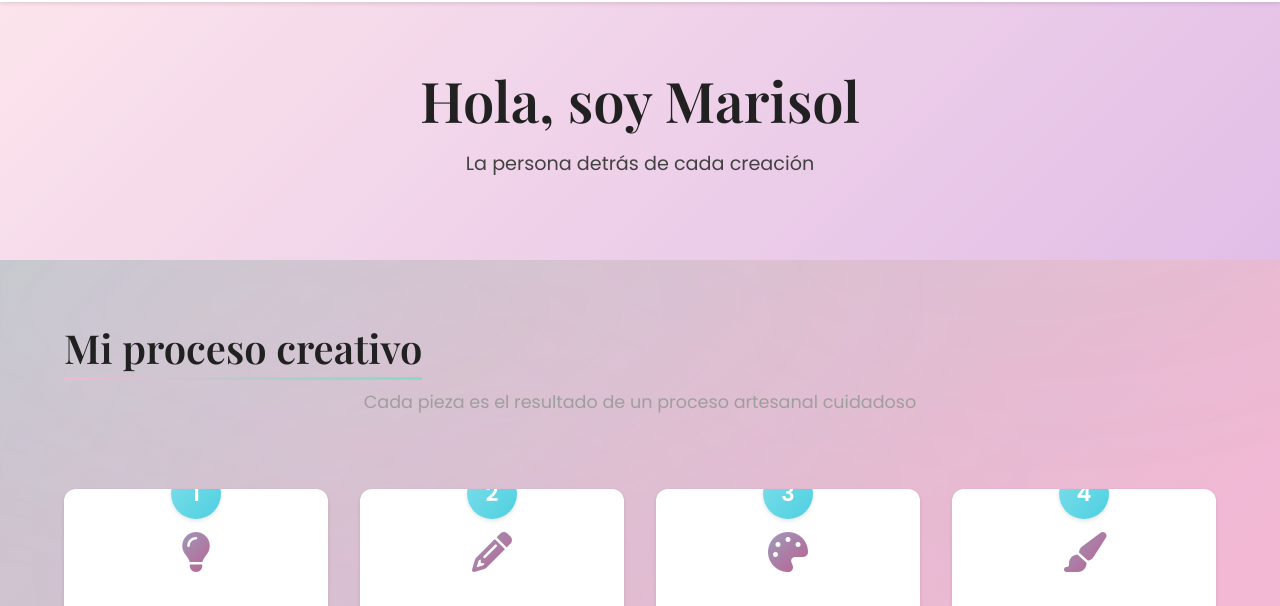
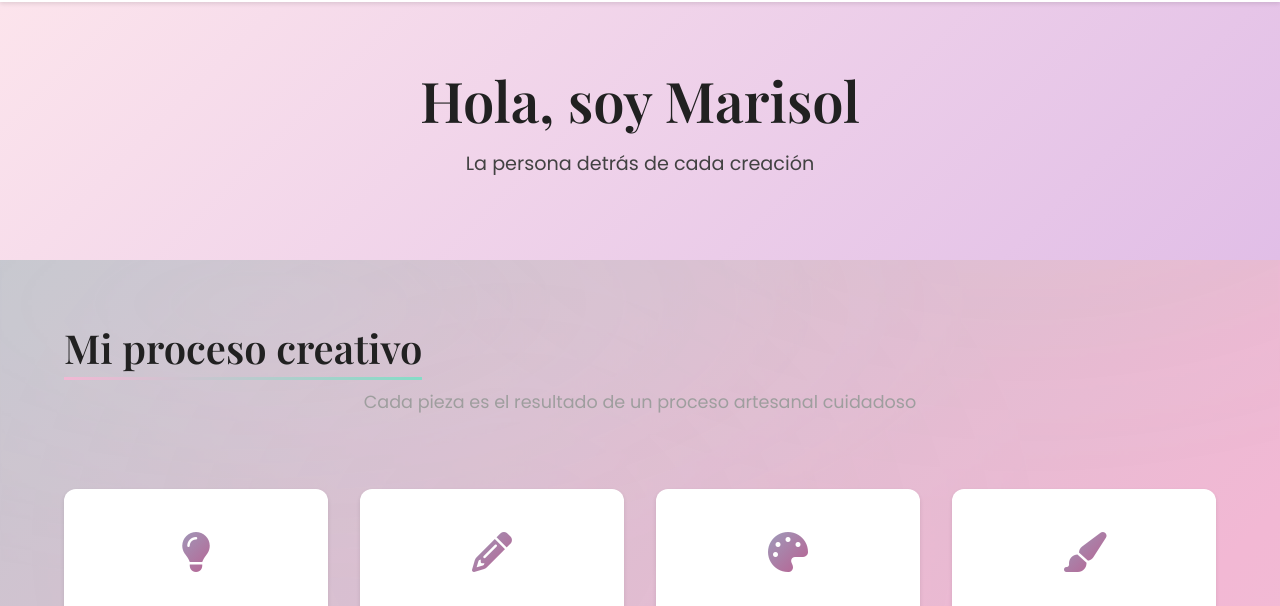
Before and after one commit to Martincagliero/Casi-como-ella, a website: page sobre-mi.html in a window 1280 px wide. Shown: the part 96-702 px from the top of the page. Drawn offline with nearby package versions, Linux system fonts and the light colour scheme.

Commit message:
Eliminar números de process-cards

```diff
--- a/sobre-mi.html
+++ b/sobre-mi.html
@@ -54,7 +54,6 @@
 
             <div class="process-grid">
                 <div class="process-card hover-premium card-premium">
-                    <div class="process-number" data-target="1" data-duration="800">1</div>
                     <div class="process-icon icon-pulse">
                         <i class="fas fa-lightbulb"></i>
                     </div>
@@ -63,7 +62,6 @@
                 </div>
 
                 <div class="process-card hover-premium card-premium">
-                    <div class="process-number" data-target="2" data-duration="800">2</div>
                     <div class="process-icon icon-pulse">
                         <i class="fas fa-pencil-alt"></i>
                     </div>
@@ -72,7 +70,6 @@
                 </div>
 
                 <div class="process-card hover-premium card-premium">
-                    <div class="process-number" data-target="3" data-duration="800">3</div>
                     <div class="process-icon icon-pulse">
                         <i class="fas fa-palette"></i>
                     </div>
@@ -81,7 +78,6 @@
                 </div>
 
                 <div class="process-card hover-premium card-premium">
-                    <div class="process-number" data-target="4" data-duration="800">4</div>
                     <div class="process-icon icon-pulse">
                         <i class="fas fa-paint-brush"></i>
                     </div>
```
